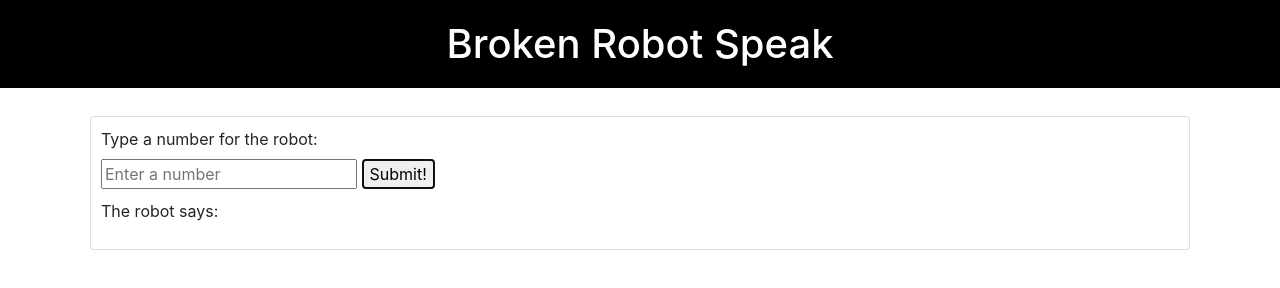
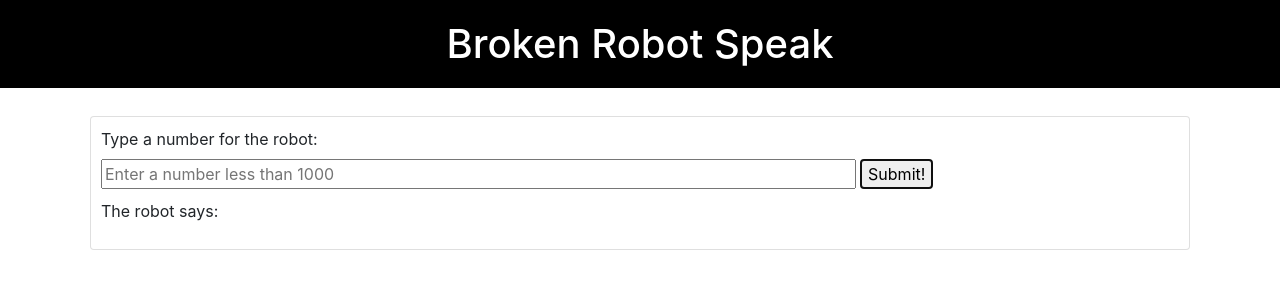
Before and after one commit to reeseglasscock/beep-boop-dave, a plain HTML site: page index.html in a window 1280 px wide. Both pictures are taken after typing "Sample" into the empty fields and a click on the button "Submit!". Drawn offline with nearby package versions, Linux system fonts and the light colour scheme.

Commit message:
increase width of input box

```diff
--- a/css/styles.css
+++ b/css/styles.css
@@ -3,6 +3,11 @@ h1 {
   padding: 20px 0;
   background-color: black;
   color: white;
+}
+
+#userInput {
+  text-overflow: ellipsis;
+  width: 70%;
 }
 
 .mainContainerContent {
--- a/index.html
+++ b/index.html
@@ -22,7 +22,7 @@
     <div class="card robotInputCard">
       <form id="robotTalkForm">
         <label for="">Type a number for the robot:</label><br />
-        <input type="text" name="" value="" id="userInput" placeholder="Enter a number">
+        <input type="text" name="" value="" id="userInput" placeholder="Enter a number less than 1000">
         <button type="submit" name="button">Submit!</button>
       </form>
       <div class="robotResponse" >
--- a/js/scripts.js
+++ b/js/scripts.js
@@ -30,7 +30,7 @@ function roboticTranslation(number){
 function stringCreatorForNumbers(number){
   var integerWholeNumber = Number(number)
   var integerArray = []
-  if (isNaN(number) == true || number=="") {
+  if (isNaN(number) == true || number=="" || number > 1000) {
     $("#robotTalkForm")[0].reset()
     $("#robotTalkForm").effect("shake", { direction: "right", times: 2, distance: 2}, 300);
   }
```
